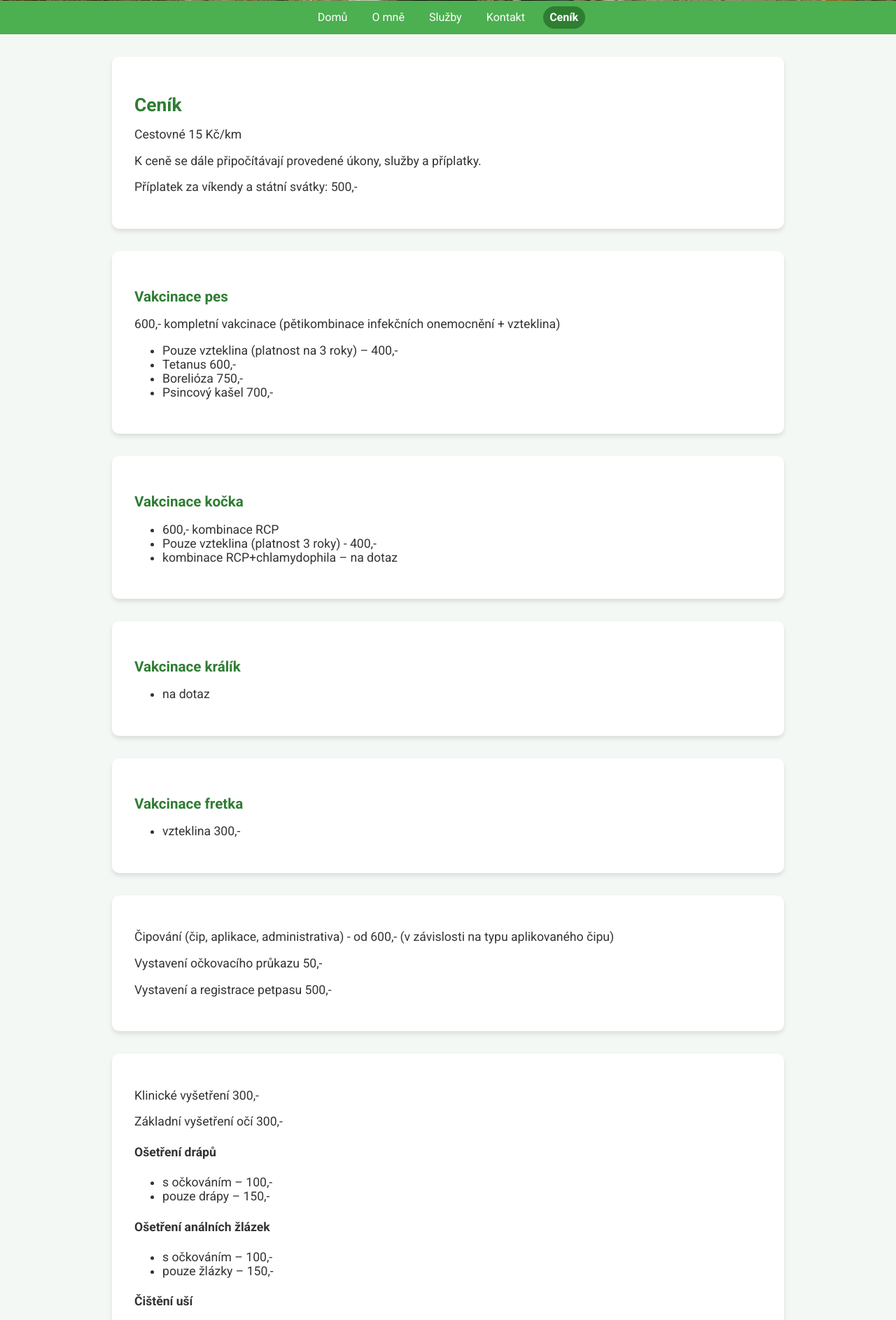
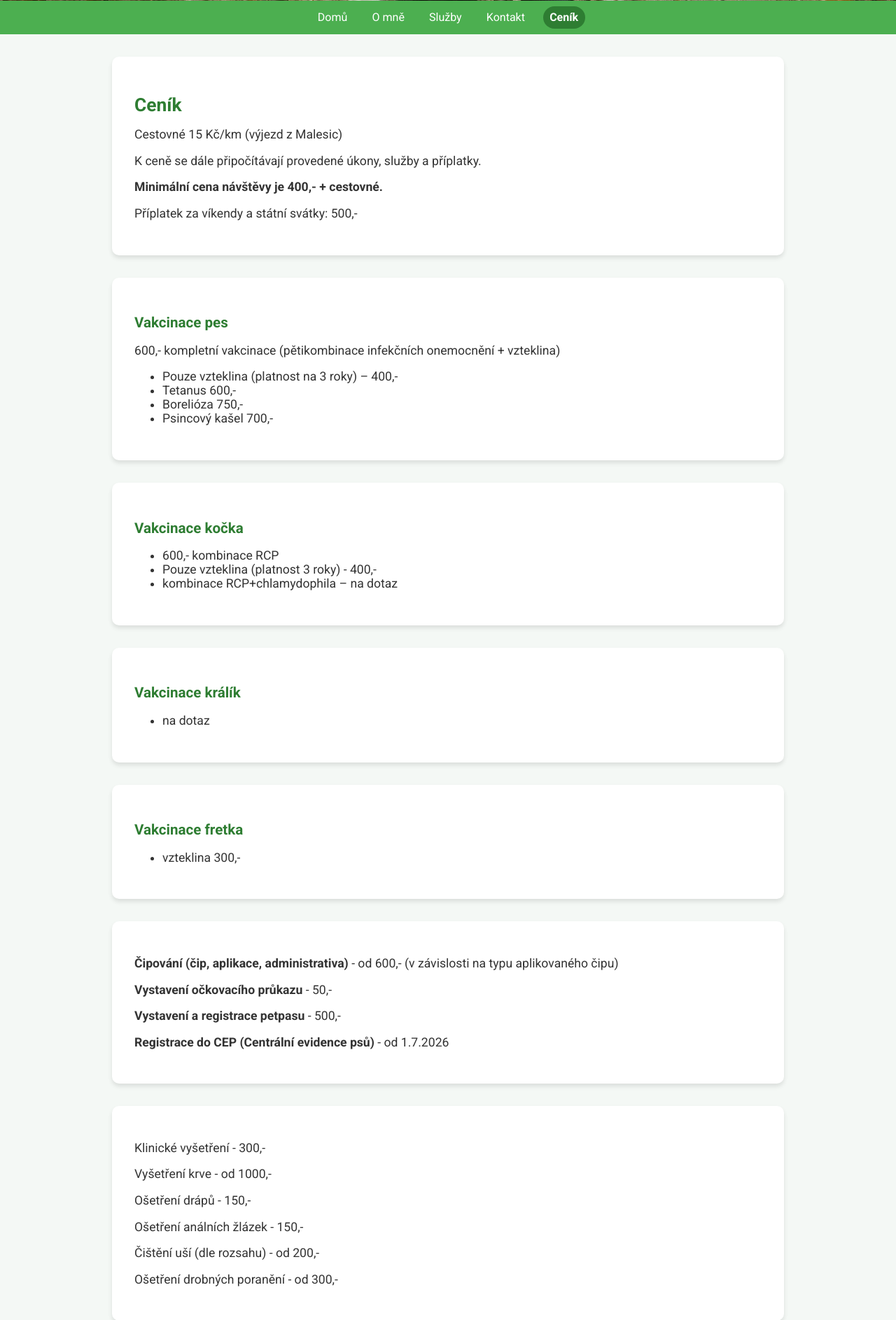
Before and after one commit to VitaPhoneCZ/veterina, a PHP site: page /cenik.php in a window 1280 px wide. Shown: the part 713-2600 px from the top of the page at 70% size. Run offline with PHP 8.4, Linux system fonts and the light colour scheme.

Commit message:
update obsah

```diff
--- a/Obsah/cenik.txt
+++ b/Obsah/cenik.txt
@@ -1,7 +1,8 @@
 {
     "cenik_nadpis": "Ceník",
-    "cestovne": "Cestovné 15 Kč/km",
+    "cestovne": "Cestovné 15 Kč/km (výjezd z Malesic)",
     "ceny_uvod": "K ceně se dále připočítávají provedené úkony, služby a příplatky.",
+    "minimalni_cena_navstevy": "Minimální cena návštěvy je 400,- + cestovné.",
     "priplatek_za_vikendy": "Příplatek za víkendy a státní svátky: 500,-",
     "vakcinace_pes_nadpis": "Vakcinace pes",
     "vakcinace_pes_cena": "600,- kompletní vakcinace (pětikombinace infekčních onemocnění + vzteklina)",
@@ -25,25 +26,22 @@
     "vakcinace_fretka_polozky": [
         "vzteklina 300,-"
     ],
-    "cipovani_popis": "Čipování (čip, aplikace, administrativa) - od 600,- (v závislosti na typu aplikovaného čipu)",
-    "ockovaci_prukaz": "Vystavení očkovacího průkazu 50,-",
-    "petpas": "Vystavení a registrace petpasu 500,-",
-    "klinicke_vysetreni": "Klinické vyšetření 300,-",
-    "ocni_vysetreni": "Základní vyšetření očí 300,-",
-    "osetreni_drapu_nadpis": "Ošetření drápů",
-    "osetreni_drapu_polozky": [
-        "s očkováním – 100,-",
-        "pouze drápy – 150,-"
-    ],
-    "osetreni_analych_zlazek_nadpis": "Ošetření análních žlázek",
-    "osetreni_analych_zlazek_polozky": [
-        "s očkováním – 100,-",
-        "pouze žlázky – 150,-"
-    ],
-    "cisteni_usi": "Čištění uší (dle rozsahu) od 200,-",
-    "osetreni_poraneni": "Ošetření drobných poranění od 300,-",
+    "cipovani_nazev": "Čipování (čip, aplikace, administrativa)",
+    "cipovani_cena": "od 600,- (v závislosti na typu aplikovaného čipu)",
+    "ockovaci_prukaz_nazev": "Vystavení očkovacího průkazu",
+    "ockovaci_prukaz_cena": "50,-",
+    "petpas_nazev": "Vystavení a registrace petpasu",
+    "petpas_cena": "500,-",
+    "cep_nazev": "Registrace do CEP (Centrální evidence psů)",
+    "cep_cena": "od 1.7.2026",
+    "klinicke_vysetreni": "Klinické vyšetření - 300,-",
+    "vysetreni_krve": "Vyšetření krve - od 1000,-",
+    "osetreni_drapu": "Ošetření drápů - 150,-",
+    "osetreni_analych_zlazek": "Ošetření análních žlázek - 150,-",
+    "cisteni_usi": "Čištění uší (dle rozsahu) - od 200,-",
+    "osetreni_poraneni": "Ošetření drobných poranění - od 300,-",
     "eutanasie_nadpis": "Eutanasie doma",
-    "eutanasie_cena": "500,- úkon + anestetika 80,- kč/kg váhy zvířete",
+    "eutanasie_cena": "od 1400,- (dle množství použitých léčiv)",
     "antiparazitika_nadpis": "Ceník vybraných antiparazitik, ostatní na dotaz",
     "odcervovaci_tableta": "Odčervovací tableta 40,- (1 ks/10 kg)",
     "antiparazitika_polozky": [
--- a/cenik.php
+++ b/cenik.php
@@ -4,6 +4,7 @@ $texty = json_decode(file_get_contents('Obsah/cenik.txt'), true);
 
 <!DOCTYPE html>
 <html lang="cs">
+
 <head>
     <meta charset="UTF-8">
     <meta name="viewport" content="width=device-width, initial-scale=1.0">
@@ -15,7 +16,7 @@ $texty = json_decode(file_get_contents('Obsah/cenik.txt'), true);
 
 <body>
     <header>
-        <h1>VetJede - MVDr.  Zuzana Juřičková</h1>
+        <h1>VetJede - MVDr. Zuzana Juřičková</h1>
         <h3>Veterinářka jede - až k Vám domů!</h3>
     </header>
     <div class="obrazek">
@@ -32,6 +33,7 @@ $texty = json_decode(file_get_contents('Obsah/cenik.txt'), true);
         <h2><?= htmlspecialchars($texty['cenik_nadpis']) ?></h2>
         <p><?= htmlspecialchars($texty['cestovne']) ?></p>
         <p><?= htmlspecialchars($texty['ceny_uvod']) ?></p>
+        <p><strong><?= htmlspecialchars($texty['minimalni_cena_navstevy']) ?></strong></p>
         <p><?= htmlspecialchars($texty['priplatek_za_vikendy']) ?></p>
     </div>
 
@@ -73,29 +75,22 @@ $texty = json_decode(file_get_contents('Obsah/cenik.txt'), true);
     </div>
 
     <div class="tabulka">
-        <p><?= htmlspecialchars($texty['cipovani_popis']) ?></p>
-        <p><?= htmlspecialchars($texty['ockovaci_prukaz']) ?></p>
-        <p><?= htmlspecialchars($texty['petpas']) ?></p>
+        <p><strong><?= htmlspecialchars($texty['cipovani_nazev']) ?></strong> -
+            <?= htmlspecialchars($texty['cipovani_cena']) ?></p>
+        <p><strong><?= htmlspecialchars($texty['ockovaci_prukaz_nazev']) ?></strong> -
+            <?= htmlspecialchars($texty['ockovaci_prukaz_cena']) ?></p>
+        <p><strong><?= htmlspecialchars($texty['petpas_nazev']) ?></strong> -
+            <?= htmlspecialchars($texty['petpas_cena']) ?></p>
+        <p><strong><?= htmlspecialchars($texty['cep_nazev']) ?></strong> - <?= htmlspecialchars($texty['cep_cena']) ?>
+        </p>
     </div>
 
     <div class="tabulka">
         <p><?= htmlspecialchars($texty['klinicke_vysetreni']) ?></p>
-        <p><?= htmlspecialchars($texty['ocni_vysetreni']) ?></p>
-        <h4><?= htmlspecialchars($texty['osetreni_drapu_nadpis']) ?></h4>
-        <ul>
-            <?php foreach ($texty['osetreni_drapu_polozky'] as $polozka): ?>
-                <li><?= htmlspecialchars($polozka) ?></li>
-            <?php endforeach; ?>
-        </ul>
-        <h4><?= htmlspecialchars($texty['osetreni_analych_zlazek_nadpis']) ?></h4>
-        <ul>
-            <?php foreach ($texty['osetreni_analych_zlazek_polozky'] as $polozka): ?>
-                <li><?= htmlspecialchars($polozka) ?></li>
-            <?php endforeach; ?>
-        </ul>
-        <h4>Čištění uší</h4>
+        <p><?= htmlspecialchars($texty['vysetreni_krve']) ?></p>
+        <p><?= htmlspecialchars($texty['osetreni_drapu']) ?></p>
+        <p><?= htmlspecialchars($texty['osetreni_analych_zlazek']) ?></p>
         <p><?= htmlspecialchars($texty['cisteni_usi']) ?></p>
-        <h4>Ošetření drobných poranění</h4>
         <p><?= htmlspecialchars($texty['osetreni_poraneni']) ?></p>
     </div>
 
@@ -123,4 +118,5 @@ $texty = json_decode(file_get_contents('Obsah/cenik.txt'), true);
         <p>© 2024 Veterinářka Jede. Všechna práva vyhrazena.</p>
     </footer>
 </body>
+
 </html>
```
Also changed, not shown: Obsah/sluzby.txt (+2 -9 lines), sluzby.php (+1 -7 lines).
